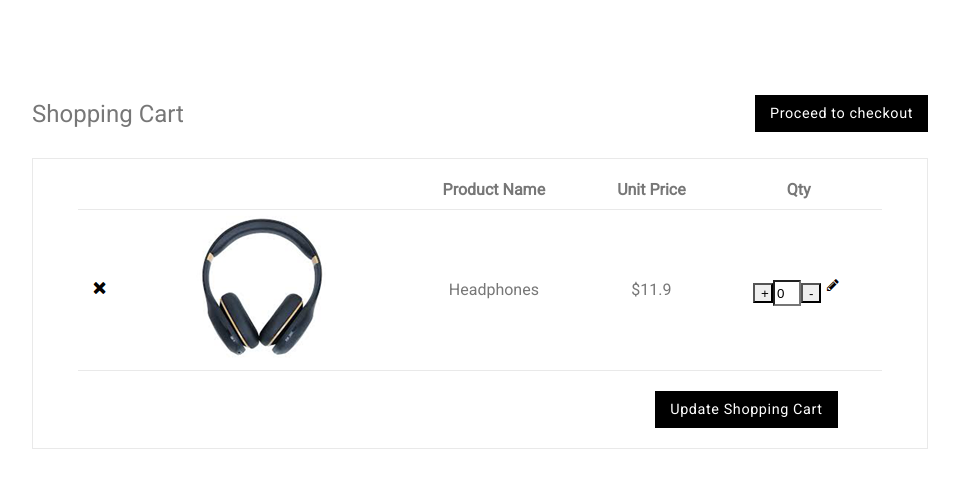
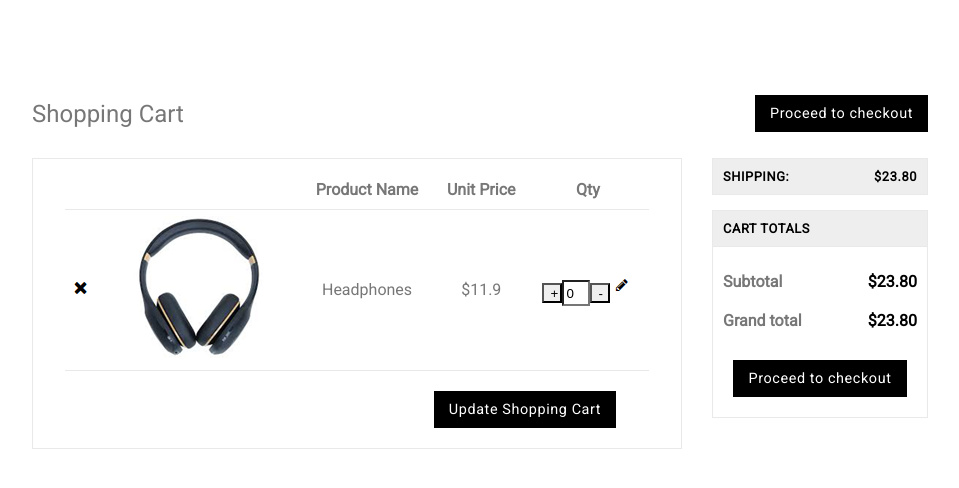
Before and after one commit to wandzi/shopping-cart, a React (Create React App) app: page / in a window 1280 px wide. Shown: the top 488 px of the page, without its empty margins (160-1119 px from the left). Built offline with nearby package versions, Linux system fonts and the light colour scheme.

Commit message:
Feat(ShoppingCart): User interface is almost complete - going to implement functionality.

```diff
--- /dev/null
+++ b/src/Components/CartSummary/CartSummary.js
@@ -0,0 +1,29 @@
+import React from 'react'
+
+import './CartSummary.scss'
+
+const CartSummary = () => {
+    return (
+        <div className="cart-summar-container">
+            <div className="cart-summary__shipping">
+                <span>Shipping:</span>
+                <span>$23.80</span>
+            </div>
+
+            <div className="cart-total-container">
+                <div className="cart-summary__total">Cart totals</div>
+                <div className="cart-summary__description">
+                    <span className="cart-summary__title">Subtotal</span>
+                    <span>$23.80</span>
+                </div>
+                <div className="cart-summary__description">
+                    <span className="cart-summary__title">Grand total</span>
+                    <span>$23.80</span>
+                </div>
+                <button className="cart-total__button ">Proceed to checkout</button>
+            </div>
+        </div>
+    )
+}
+
+export default CartSummary;
--- /dev/null
+++ b/src/Components/CartSummary/CartSummary.scss
@@ -0,0 +1,41 @@
+@import "../../Styles/variables.scss";
+
+.cart-summar-container {
+    margin-left: 30px;
+    width: 25%;
+    color: $secondary-color;
+    font-weight: 600;
+}
+.cart-summary__shipping {
+    border: 1px solid $border-color;
+}
+.cart-summary__total {
+    border-bottom: 1px solid $border-color;
+}
+.cart-summary__shipping, .cart-summary__total {
+    @include flex-space-between;
+    margin-bottom: 15px;
+    padding: 10px 10px;
+    background-color: $background-color;
+    font-size: 0.8rem;
+    text-transform: uppercase;
+    letter-spacing: 0.6px;
+}
+.cart-summary__title {
+    color: $primary-color;
+}
+.cart-summary__description {
+    @include flex-space-between;
+    padding: 10px;
+    &:first-child {
+        border-bottom: 1px solid $border-color;
+    }
+}
+.cart-total-container {
+    margin: 0 auto;
+    border: 1px solid $border-color;
+}
+.cart-total__button {
+    @include button;
+    margin: 20px auto;
+}
--- a/src/Components/ShoppingCart/ShoppingCart.js
+++ b/src/Components/ShoppingCart/ShoppingCart.js
@@ -3,13 +3,17 @@ import './ShoppingCart.scss'
 
 import Header from '../Header/Header'
 import ShoppingCartTable from '../ShoppingCartTable/ShoppingCartTable'
+import CartSummary from '../CartSummary/CartSummary'
 
 const ShoppingCart = () => {
     return (
         <div className="shopping-cart-container">
             <Header />
-            <div className="shopping-cart-container__main-shopping-cart">
-                <ShoppingCartTable />
+            <div className="shopping-cart-container__grid">
+                <div className="shopping-cart-main">
+                    <ShoppingCartTable />
+                </div>
+                <CartSummary />
             </div>
         </div>
     )
--- a/src/Components/ShoppingCart/ShoppingCart.scss
+++ b/src/Components/ShoppingCart/ShoppingCart.scss
@@ -5,7 +5,10 @@
     width: 70%;
     height: 80%;
  }
-
- .shopping-cart-container__main-shopping-cart {
-    border: 1px solid $border-color;
+ .shopping-cart-container__grid {
+   display: flex;
  }
+.shopping-cart-main {
+   width: 75%;
+   border: 1px solid $border-color;
+}
--- a/src/Styles/variables.scss
+++ b/src/Styles/variables.scss
@@ -3,8 +3,10 @@ $secondary-color: #000000;
 
 $btn-font-color: #FFFFFF;
 $border-color: #E9E9E9;
+$background-color: #eeeeee;
 
 @mixin button {
+    display: block;
     padding: 10px 15px;
     font-size: 0.9rem;
     letter-spacing: 0.6px;
@@ -13,3 +15,8 @@ $border-color: #E9E9E9;
     background-color: $secondary-color;
     font-family: inherit;
 }
+
+@mixin flex-space-between {
+    display: flex;
+    justify-content: space-between;
+}
```
